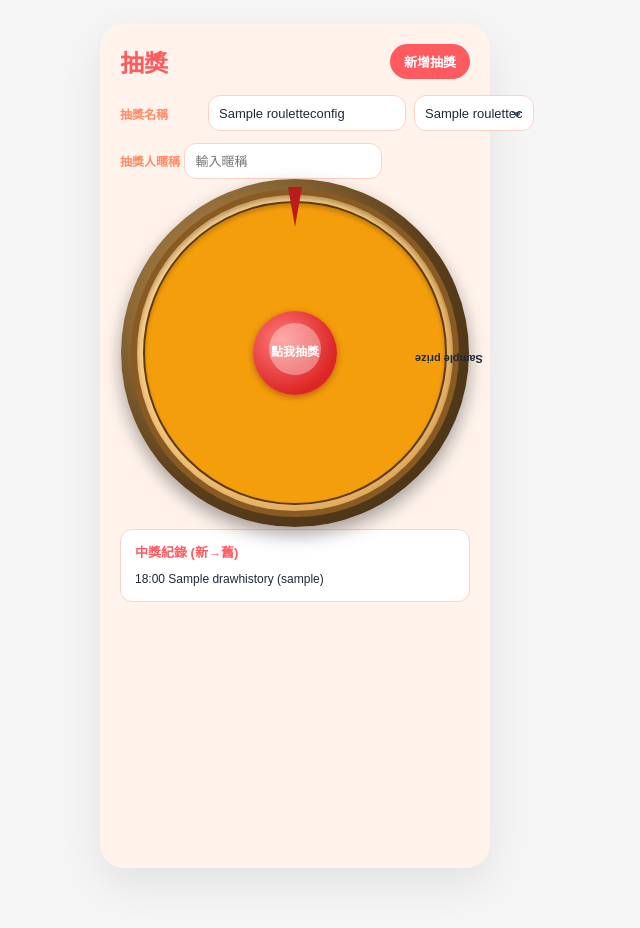
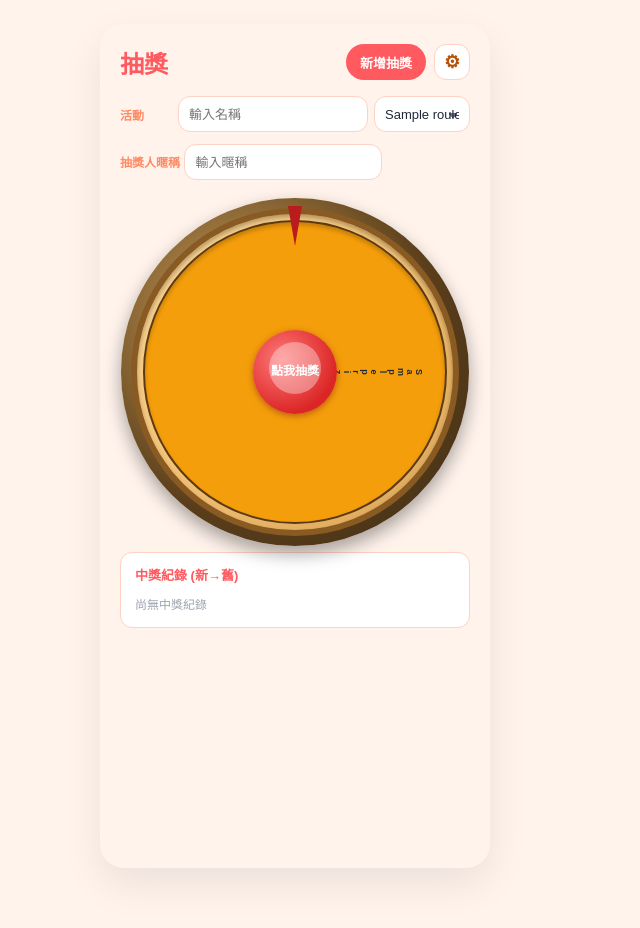
Before and after one commit to Andox927/roulettegame, a Django app: page / in a window 1280 px wide. Shown: the whole page, without its empty margins (345-985 px from the left). Run offline with Django 5.2, Linux system fonts and the light colour scheme; tables that the repository leaves empty hold one stand-in row (values such as "Sample post"); data that the repository does not hold is empty.

Commit message:
feat: Add AwardList and AwardHistory models with admin integration and update views for activity management

```diff
--- a/roulette_app/views.py
+++ b/roulette_app/views.py
@@ -6,7 +6,9 @@
 from django.shortcuts import redirect, render
 from django.views.decorators.http import require_POST
 
-from .models import DrawHistory, Prize, RouletteConfig
+from .models import DrawHistory, Prize, RouletteConfig, AwardList, AwardHistory
+
+ANGLE_OFFSET = -90.0
 
 PALETTE = [
     '#F59E0B',
@@ -48,8 +50,31 @@
         start = end
         color_idx += 1
 
-    gradient = "conic-gradient(from -90deg, " + ", ".join(gradient_parts) + ")"
-    labels = [{'name': s['prize'].name, 'angle': s['mid']} for s in segments]
+    gradient = f"conic-gradient(from {ANGLE_OFFSET}deg, " + ", ".join(gradient_parts) + ")"
+    labels = []
+    for s in segments:
+        angle = s['end'] - s['start']
+        name = s['prize'].name
+        length = max(1, len(name))
+        if angle >= 40:
+            base = 14
+            radius = 104
+        elif angle >= 25:
+            base = 12
+            radius = 96
+        else:
+            base = 10
+            radius = 88
+        size = max(9, base - max(0, length - 4))
+        radius = max(78, radius - max(0, length - 4) * 4)
+        display_angle = (s['mid'] + ANGLE_OFFSET) % 360
+        labels.append({
+            'name': name,
+            'chars': list(name),
+            'angle': display_angle,
+            'font_size': size,
+            'radius': radius,
+        })
     return gradient, labels, segments
 
 
@@ -64,7 +89,9 @@
 
     prizes = list(selected.prizes.all()) if selected else []
     wheel_gradient, labels, _ = build_segments(prizes)
-    history = list(DrawHistory.objects.filter(config=selected)[:10]) if selected else []
+    if selected:
+        DrawHistory.objects.filter(config=selected).delete()
+    history = list(DrawHistory.objects.filter(config=selected)[:50]) if selected else []
 
     context = {
         'configs': configs,
@@ -116,10 +143,21 @@
         return redirect(f'/backend/?config={config.id}')
 
     prizes = list(selected.prizes.all()) if selected else []
+    activity_list = list(AwardList.objects.all())
+    activity_name = request.GET.get('activity')
+    activity_detail = None
+    activity_history = []
+    if activity_name:
+        activity_detail = AwardList.objects.filter(activity_name=activity_name).first()
+        if activity_detail:
+            activity_history = list(AwardHistory.objects.filter(activity=activity_detail))
     context = {
         'configs': configs,
         'selected': selected,
         'prizes': prizes,
+        'activity_list': activity_list,
+        'activity_detail': activity_detail,
+        'activity_history': activity_history,
     }
     return render(request, 'backend.html', context)
 
@@ -156,7 +194,7 @@
         prize_name=selected['prize'].name,
     )
 
-    history = list(DrawHistory.objects.filter(config=config)[:10])
+    history = list(DrawHistory.objects.filter(config=config)[:50])
     history_payload = [
         {
             'time': h.created_at.astimezone().strftime('%H:%M'),
@@ -166,9 +204,65 @@
         for h in history
     ]
 
+    start_angle = selected['start']
+    end_angle = selected['end']
+    span = max(0.0, end_angle - start_angle)
+    pad = min(2.0, span * 0.2)
+    if pad * 2 >= span:
+        pad = 0.0
+    landed_angle = random.uniform(start_angle + pad, end_angle - pad) if span > 0 else 0.0
+
     return JsonResponse({
         'success': True,
         'prize': selected['prize'].name,
-        'target_angle': round(selected['mid'], 2),
+        'target_angle': round((landed_angle + ANGLE_OFFSET) % 360, 2),
         'history': history_payload,
     })
+
+
+@login_required
+@require_POST
+def api_new_activity(request: HttpRequest) -> JsonResponse:
+    activity_name = (request.POST.get('activity_name') or '').strip()
+    config_id = request.POST.get('config_id')
+    if not activity_name:
+        return JsonResponse({'success': False, 'message': '請輸入活動名稱'})
+
+    config = RouletteConfig.objects.filter(id=config_id).first()
+    if not config:
+        return JsonResponse({'success': False, 'message': '找不到抽獎內容'})
+
+    if AwardList.objects.filter(activity_name=activity_name).exists():
+        return JsonResponse({'success': False, 'message': '活動名稱已存在，請更換名稱'})
+
+    activity = AwardList.objects.create(activity_name=activity_name, config=config)
+    draws = list(DrawHistory.objects.filter(config=config))
+    histories = [
+        AwardHistory(
+            activity=activity,
+            nickname=draw.nickname,
+            prize_name=draw.prize_name,
+            drawn_at=draw.created_at,
+        )
+        for draw in draws
+    ]
+    if histories:
+        AwardHistory.objects.bulk_create(histories)
+    DrawHistory.objects.filter(config=config).delete()
+
+    return JsonResponse({'success': True})
+
+
+@login_required
+@require_POST
+def api_delete_activity(request: HttpRequest) -> JsonResponse:
+    activity_name = (request.POST.get('activity_name') or '').strip()
+    if not activity_name:
+        return JsonResponse({'success': False, 'message': '缺少活動名稱'})
+
+    activity = AwardList.objects.filter(activity_name=activity_name).first()
+    if not activity:
+        return JsonResponse({'success': False, 'message': '找不到活動'})
+
+    activity.delete()
+    return JsonResponse({'success': True})
--- a/roulette_project/urls.py
+++ b/roulette_project/urls.py
@@ -1,13 +1,13 @@
-from django.contrib import admin
 from django.urls import path
 from django.contrib.auth import views as auth_views
 from roulette_app import views
 
 urlpatterns = [
-    path('admin/', admin.site.urls),
     path('', views.frontend, name='frontend'),
     path('backend/', views.backend, name='backend'),
     path('api/draw/', views.api_draw, name='api_draw'),
+    path('api/new-activity/', views.api_new_activity, name='api_new_activity'),
+    path('api/delete-activity/', views.api_delete_activity, name='api_delete_activity'),
     path('login/', auth_views.LoginView.as_view(template_name='login.html'), name='login'),
     path('logout/', auth_views.LogoutView.as_view(), name='logout'),
 ]
--- a/static/css/style.css
+++ b/static/css/style.css
@@ -20,6 +20,14 @@
   color: var(--text);
 }
 
+body.frontend-page {
+  background: var(--bg-front);
+}
+
+body.backend-page {
+  background: var(--bg-back);
+}
+
 .page {
   min-height: 100vh;
   display: flex;
@@ -29,7 +37,8 @@
 }
 
 .phone {
-  width: 390px;
+  width: 100%;
+  max-width: 390px;
   min-height: 844px;
   background: var(--bg-front);
   border-radius: 24px;
@@ -53,6 +62,7 @@
   align-items: center;
   margin-bottom: 16px;
   gap: 8px;
+  flex-wrap: wrap;
 }
 
 .header-actions {
@@ -97,6 +107,18 @@
   padding: 8px 16px;
 }
 
+.btn.icon {
+  width: 36px;
+  height: 36px;
+  padding: 0;
+  border-radius: 12px;
+  background: #ffffff;
+  border: 1px solid #ffd1c2;
+  color: #b45309;
+  font-size: 18px;
+  line-height: 1;
+}
+
 .btn.save {
   background: #4d96ff;
   color: #fff;
@@ -112,10 +134,15 @@
 
 .field-row {
   display: grid;
-  grid-template-columns: 80px 1fr 120px;
-  gap: 8px;
+  grid-template-columns: 52px minmax(0, 1fr) minmax(0, 96px);
+  gap: 6px;
   align-items: center;
   margin-bottom: 12px;
+}
+
+.field-row .input,
+.field-row .select {
+  width: 100%;
 }
 
 .field-label {
@@ -153,14 +180,14 @@
 }
 
 .wheel-section {
-  margin-top: 14px;
-  margin-bottom: 16px;
+  margin: 0;
+  padding: 20px 0;
 }
 
 .wheel-frame {
   position: relative;
-  width: 320px;
-  height: 320px;
+  width: min(320px, 100%);
+  aspect-ratio: 1 / 1;
   margin: 0 auto;
 }
 
@@ -264,9 +291,18 @@
   position: absolute;
   top: 50%;
   left: 50%;
-  transform: rotate(calc(var(--angle) - 90deg)) translate(0, -120px) rotate(90deg);
+  transform: translate(-50%, -50%) rotate(calc(var(--angle))) translate(0, calc(var(--radius, 128px) * -1));
   transform-origin: center;
   white-space: nowrap;
+  display: flex;
+  flex-direction: column;
+  align-items: center;
+  line-height: 1;
+}
+
+.wheel-labels li span {
+  display: block;
+  line-height: 1;
 }
 
 .modal {
@@ -302,6 +338,7 @@
   border-radius: 12px;
   border: 1px solid #ffd1c2;
   padding: 12px 14px;
+  max-height: calc(100vh - 50px);
 }
 
 .history-title {
@@ -389,6 +426,75 @@
   margin-top: 10px;
 }
 
+.history-block {
+  margin-top: 16px;
+}
+
+.activity-list {
+  list-style: none;
+  margin: 8px 0 0;
+  padding: 0;
+  font-size: 13px;
+  max-height: calc(100vh - 50px);
+  overflow-y: auto;
+}
+
+.activity-list li {
+  display: flex;
+  justify-content: space-between;
+  padding: 6px 0;
+}
+
+.activity-actions {
+  display: inline-flex;
+  align-items: center;
+  gap: 6px;
+}
+
+.icon-trash {
+  border: none;
+  background: transparent;
+  cursor: pointer;
+  font-size: 16px;
+  line-height: 1;
+  color: #ef4444;
+}
+
+.activity-list a {
+  color: #2563eb;
+  text-decoration: none;
+  font-weight: 600;
+}
+
+.activity-list.hidden {
+  display: none;
+}
+
+.history-detail {
+  margin-top: 12px;
+  background: #ffffff;
+  border: 1px solid #dbeafe;
+  border-radius: 12px;
+  padding: 10px 12px;
+  max-height: calc(100vh - 50px);
+}
+
+.history-detail ul {
+  list-style: none;
+  padding: 0;
+  margin: 6px 0 0;
+  font-size: 12px;
+}
+
+.history-detail.hidden {
+  display: none;
+}
+
+.history-list {
+  max-height: 180px;
+  overflow-y: auto;
+}
+
 .login-form {
   display: flex;
   flex-direction: column;
@@ -407,7 +513,11 @@
   }
 
   .wheel-frame {
-    width: 300px;
-    height: 300px;
+    width: min(300px, 100%);
+  }
+
+  .field-row {
+    grid-template-columns: 1fr;
+    gap: 6px;
   }
 }
--- a/static/js/frontend.js
+++ b/static/js/frontend.js
@@ -1,6 +1,6 @@
-const wheel = document.getElementById('wheel');
 const wheelRotator = document.getElementById('wheel-rotator');
 const spinBtn = document.getElementById('spin-btn');
+const newActivityBtn = document.getElementById('new-activity');
 const modal = document.getElementById('win-modal');
 const modalTitle = modal ? modal.querySelector('.modal-title') : null;
 const historyList = document.getElementById('history-list');
@@ -82,9 +82,10 @@
       }
 
       const duration = 5 + Math.random() * 5;
-      const spins = Math.max(25, Math.round(duration * 5));
+      const spins = Math.max(50, Math.round(duration * 10));
       const targetAngle = data.target_angle || 0;
-      const rotation = currentRotation + spins * 360 + (360 - targetAngle);
+      const align = (360 - targetAngle + 360) % 360;
+      const rotation = spins * 360 + align;
       if (wheelRotator) {
         wheelRotator.style.transition = `transform ${duration.toFixed(2)}s cubic-bezier(0.12, 0.8, 0.2, 1)`;
         wheelRotator.style.transform = `rotate(${rotation}deg)`;
@@ -108,3 +109,41 @@
 if (spinBtn) {
   spinBtn.addEventListener('click', spinWheel);
 }
+
+if (newActivityBtn) {
+  newActivityBtn.addEventListener('click', async () => {
+    if (spinning) return;
+    const activityName = drawNameInput ? drawNameInput.value.trim() : '';
+    const configId = wheelRotator ? wheelRotator.dataset.configId : '';
+    if (!activityName) {
+      alert('請先輸入活動名稱');
+      return;
+    }
+    if (!configId) {
+      alert('尚未設定抽獎內容');
+      return;
+    }
+    const payload = new URLSearchParams();
+    payload.append('activity_name', activityName);
+    payload.append('config_id', configId);
+
+    try {
+      const response = await fetch('/api/new-activity/', {
+        method: 'POST',
+        headers: {
+          'Content-Type': 'application/x-www-form-urlencoded',
+          'X-CSRFToken': getCsrfToken(),
+        },
+        body: payload.toString(),
+      });
+      const data = await response.json();
+      if (!data.success) {
+        alert(data.message || '建立活動失敗');
+        return;
+      }
+      window.location.href = configId ? `/?config=${configId}` : '/';
+    } catch (err) {
+      alert('建立活動失敗，請稍後再試');
+    }
+  });
+}
--- a/templates/frontend.html
+++ b/templates/frontend.html
@@ -8,12 +8,15 @@
   <div class="phone">
     <div class="header">
       <div class="title">抽獎</div>
-      <a class="btn primary" href="/backend/">新增抽獎</a>
+      <div class="header-actions">
+        <button id="new-activity" class="btn primary" type="button">新增抽獎</button>
+        <a class="btn icon" href="/backend/" aria-label="後台">&#9881;</a>
+      </div>
     </div>
 
     <div class="field-row">
-      <label class="field-label">抽獎名稱</label>
-      <input id="draw-name" class="input" type="text" placeholder="輸入名稱" value="{{ selected.name|default:'' }}" />
+      <label class="field-label">活動</label>
+      <input id="draw-name" class="input" type="text" placeholder="輸入名稱" value="" />
       <select id="config-select" class="select" {% if not configs %}disabled{% endif %}>
         {% for config in configs %}
           <option value="{{ config.id }}" {% if selected and config.id == selected.id %}selected{% endif %}>{{ config.name }}</option>
@@ -32,11 +35,15 @@
         <div class="wheel-lace"></div>
         <div id="wheel-rotator" class="wheel-rotator" data-config-id="{{ selected.id|default:'' }}">
           <div id="wheel" class="wheel" style="background: {{ wheel_gradient }};"></div>
-          <ul class="wheel-labels">
-            {% for label in labels %}
-              <li style="--angle: {{ label.angle }}deg;">{{ label.name }}</li>
-            {% endfor %}
-          </ul>
+        <ul class="wheel-labels">
+          {% for label in labels %}
+            <li style="--angle: {{ label.angle }}deg; --radius: {{ label.radius }}px; font-size: {{ label.font_size }}px;">
+              {% for ch in label.chars %}
+                <span>{{ ch }}</span>
+              {% endfor %}
+            </li>
+          {% endfor %}
+        </ul>
         </div>
         <button id="spin-btn" class="wheel-center" type="button"><span class="wheel-center-text">點我抽獎</span></button>
         <div class="pointer"></div>
@@ -55,7 +62,7 @@
 
     <div class="history">
       <div class="history-title">中獎紀錄 (新→舊)</div>
-      <ul id="history-list">
+      <ul id="history-list" class="history-list">
         {% for item in history %}
           <li>{{ item.created_at|date:"H:i" }}  {{ item.prize_name }} ({{ item.nickname }})</li>
         {% empty %}
```
Also changed, not shown: roulette_app/admin.py (+13 -1 lines), roulette_app/models.py (+25 -0 lines), static/js/backend.js (+53 -0 lines), templates/backend.html (+30 -0 lines), roulette_app/migrations/0002_awardlist_awardhistory.py (added).
